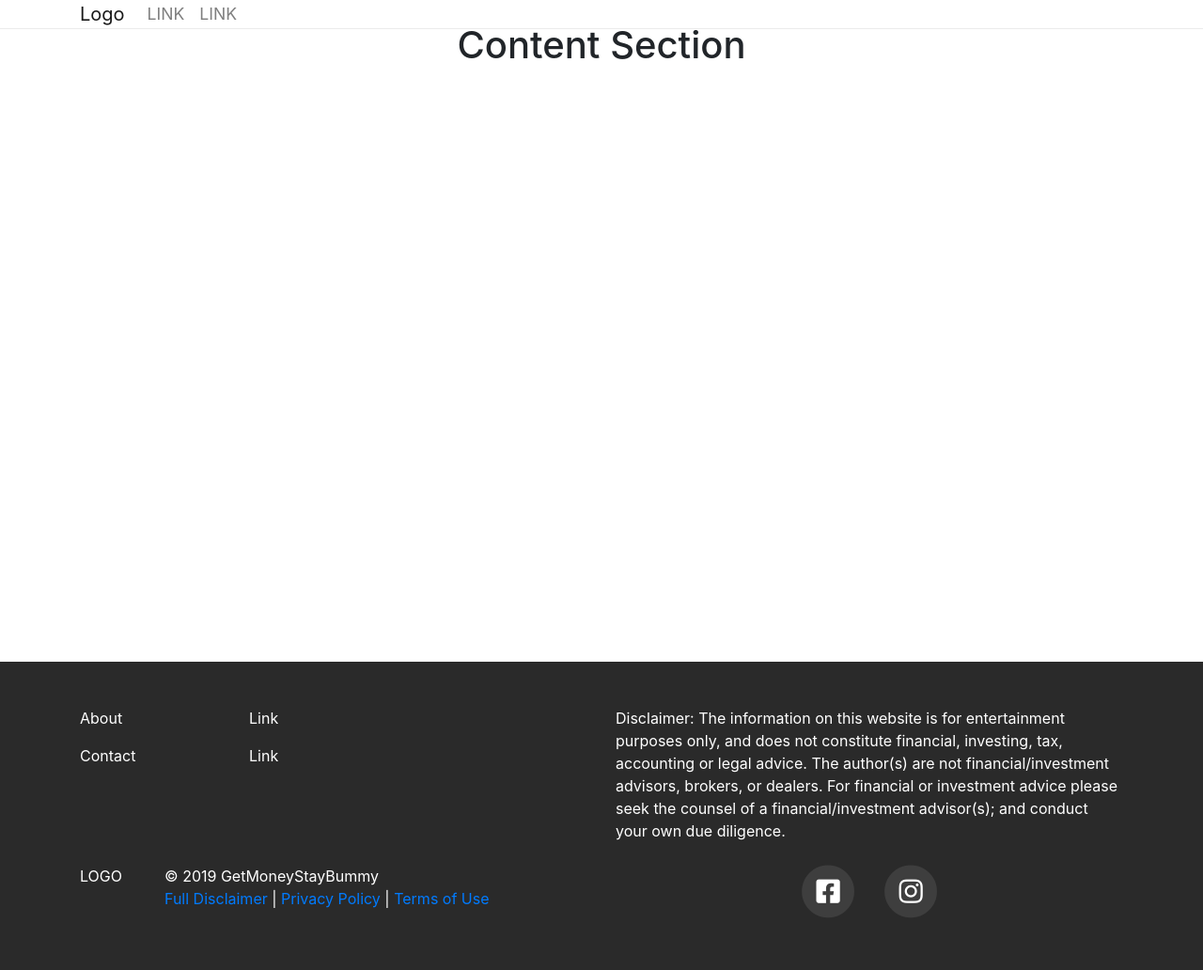
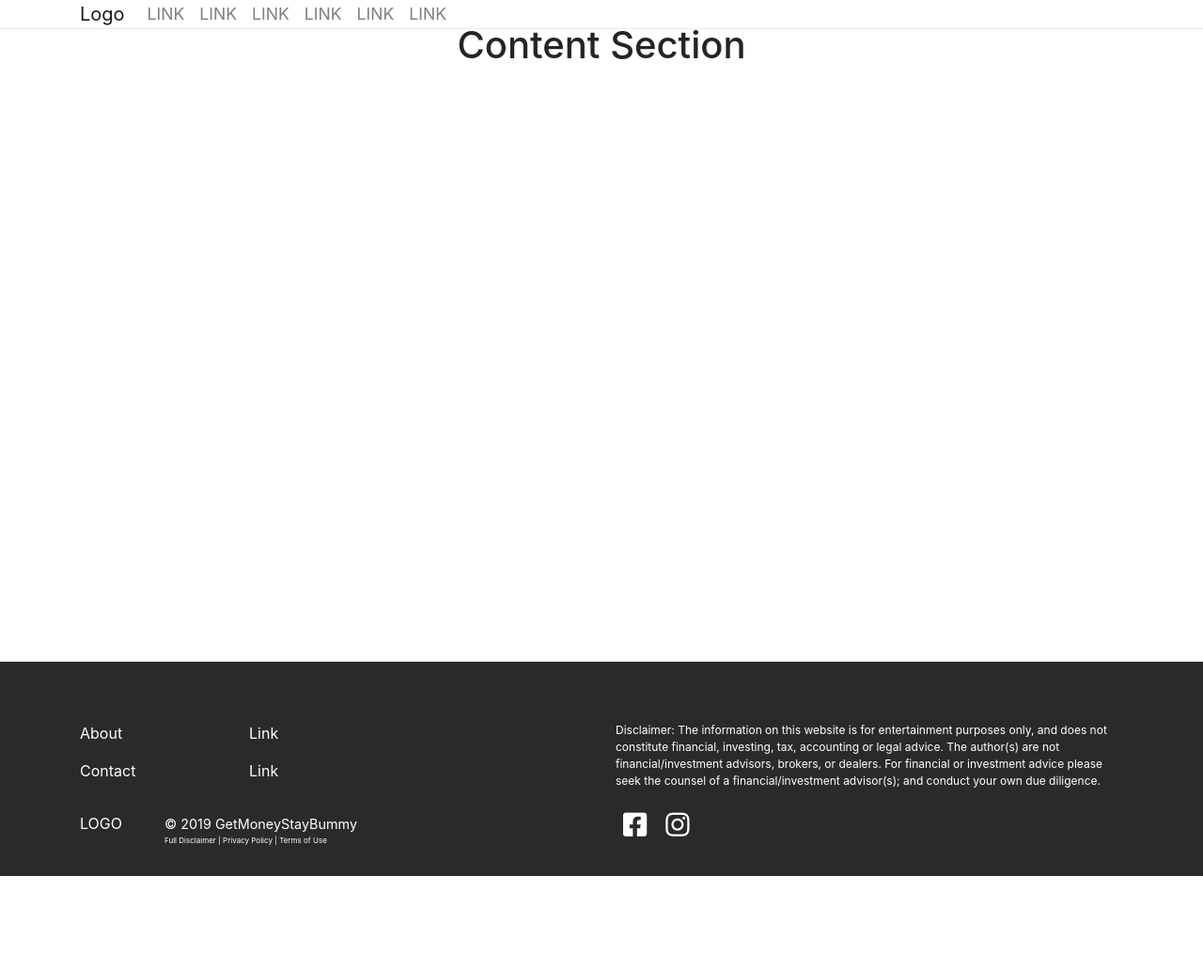
Before and after one commit to jaimelovera/personal-finance-blog, a Django app: page / in a window 1280 px wide. Shown: the whole page at 94% size. After the commit the page ends 932 px from the top, so only its background shows below. Run offline with Django 3.2, Linux system fonts and the light colour scheme; some libraries are stand-ins or nearby versions.

Commit message:
working on footer and its looking better.

```diff
--- a/blog/static/blog/css/base.css
+++ b/blog/static/blog/css/base.css
@@ -1,8 +1,8 @@
 footer {
 	background-color: #2A2A2A;
 	color: white;
-	padding-top: 3rem;
-	padding-bottom: 3rem;
+	padding-top: 4rem;
+	padding-bottom: 1rem;
 }
 
 #mainNav {
@@ -60,6 +60,32 @@ footer {
 	color: #6E6E6E;
 }
 
+#footer-links {
+
+}
+
+#footer-disclaimer {
+	font-size: 0.75rem;
+	padding-top: 4rem;
+}
+
+#footer-logo {
+
+}
+
+#footer-copyright {
+	font-size: 0.9rem;
+}
+
+#footer-disclaimer-links {
+	font-size: 0.5rem;
+}
+
+#footer-disclaimer-links a, #footer-disclaimer-links a:hover{
+	color: inherit;
+	text-decoration: none
+}
+
 @media (min-width: 768px) {
 	#mainNav {
   		position: fixed;
@@ -74,4 +100,7 @@ footer {
   	#main-section {
   		margin-top: 0rem;
   	}
+  	#footer-disclaimer {
+		padding-top: 0rem;
+	}
 }
--- a/blog/templates/blog/base.html
+++ b/blog/templates/blog/base.html
@@ -26,6 +26,18 @@
 						<li class="nav-item">
 						  <a class="nav-link py-0" href="#">Link</a>
 						</li>
+						<li class="nav-item">
+						  <a class="nav-link py-0" href="#">Link</a>
+						</li>
+						<li class="nav-item">
+						  <a class="nav-link py-0" href="#">Link</a>
+						</li>
+						<li class="nav-item">
+						  <a class="nav-link py-0" href="#">Link</a>
+						</li>
+						<li class="nav-item">
+						  <a class="nav-link py-0" href="#">Link</a>
+						</li>
 					</ul>
 				</div>
 			</div>
@@ -44,7 +56,7 @@
 		<div class= "container px-auto">
 			<div class = "row">
 				<div class = "col-md-6 text-center text-md-left">
-					<div class = "row no-gutters">
+					<div class = "row no-gutters" id="footer-links">
 						<div class = "col-xs col-md-4">
 							<p>About</p>
 							<p>Contact</p>
@@ -55,42 +67,32 @@
 						</div>
 					</div>
 				</div>
-				<div class = "col-md-6 text-center text-md-left">
+				<div class = "col-md-6 text-center text-md-left" id="footer-disclaimer">
 					<p>Disclaimer: The information on this website is for entertainment purposes only, and does not constitute financial, investing, tax, accounting or legal advice. The author(s) are not financial/investment advisors, brokers, or dealers. For financial or investment advice please seek the counsel of a financial/investment advisor(s); and conduct your own due diligence.</p>
 				</div>
 			</div>
 			<div class = "row pt-2">
 				<div class = "col-md-6 text-center text-md-left">
 					<div class = "row no-gutters">
-						<div class = "col-md-2 text-center text-md-left">
+						<div class = "col-md-2 text-center text-md-left" id="footer-logo">
 							<p>LOGO</p>
 						</div>
 
 						<div class= "col-md-10 text-center text-md-left">
 								<div class= "row">
 									<div class= "col">
-										<a>&copy; 2019 GetMoneyStayBummy</a>
-										<p><a href="#">Full Disclaimer</a> | <a href="#">Privacy Policy</a> | <a href="#">Terms of Use</a></p>
+										<a id="footer-copyright">&copy; 2019 GetMoneyStayBummy</a>
+										<p id="footer-disclaimer-links"><a href="#">Full Disclaimer</a> | <a href="#">Privacy Policy</a> | <a href="#">Terms of Use</a></p>
 									</div>
 								</div>
 						</div>
 					</div>
 				</div>
-				<div class = "col-md-6 text-center text-md-left">
+				<div class="col-md-6 text-center text-md-left">
 					<!-- Social Media Links -->
-					<div class="social d-flex justify-content-center">
-						<a href="https://www.facebook.com/Get-Money-Stay-Bummy-1059747474214520/" target="_blank" class="mx-2">
-						  <span class="fa-stack fa-2x">
-						    <i class="fas fa-circle fa-stack-2x"></i>
-						    <i class="fab fa-facebook-square fa-stack-1x fa-inverse"></i>
-						  </span>
-						</a>
-						<a href="https://www.instagram.com/getmoneystaybummy/" target="_blank" class="mx-2">
-						  <span class="fa-stack fa-2x">
-						    <i class="fas fa-circle fa-stack-2x"></i>
-						    <i class="fab fa-instagram fa-stack-1x fa-inverse"></i>
-						  </span>
-						</a>
+					<div class="social">
+						<a href="https://www.facebook.com/Get-Money-Stay-Bummy-1059747474214520/" target="_blank" class="mx-2"><i class="fab fa-facebook-square fa-inverse fa-2x"></i></a>
+						<a href="https://www.instagram.com/getmoneystaybummy/" target="_blank" class="mx-2"><i class="fab fa-instagram fa-inverse fa-2x"></i></a>
 					</div>
 				</div>
 			</div>
```
